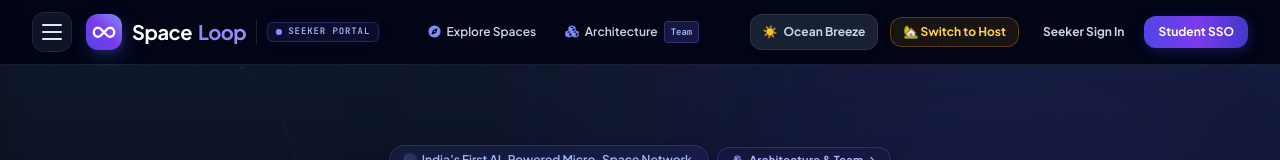
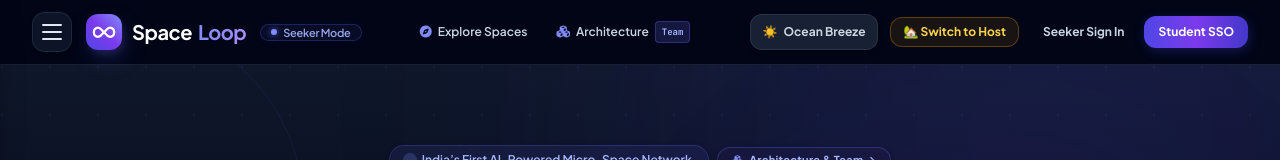
Before and after one commit to kanishksingh-01/spaceloop, a React (Vite) app in the folder frontend/: page / in a window 1280 px wide. Shown: the top 160 px of the page. Built offline with nearby package versions, Linux system fonts and the light colour scheme; no server answers.

Commit message:
style(header): refine portal indicator into compact native Host Mode pill

```diff
--- a/frontend/src/components/common/Header.tsx
+++ b/frontend/src/components/common/Header.tsx
@@ -89,28 +89,25 @@ export const Header: React.FC<HeaderProps> = ({
             </div>
           </button>
 
-          {/* Portal Mode Indicator */}
-          <div className="hidden sm:flex items-center h-6 pl-2.5 border-l border-slate-800/80">
+          {/* Compact Native Portal Mode Indicator */}
+          <div className="hidden sm:flex items-center ml-1">
             <span
-              className={`inline-flex items-center gap-1.5 px-2 py-0.5 rounded-md text-[9px] font-mono tracking-widest font-semibold uppercase border select-none transition-colors duration-200 ${
+              className={`inline-flex items-center gap-1.5 px-2.5 py-0.5 rounded-full text-[11px] font-semibold tracking-tight border select-none transition-all duration-200 ${
                 isHostPortal
-                  ? 'bg-amber-500/10 text-amber-300 border-amber-500/25 shadow-[0_0_10px_rgba(245,158,11,0.08)]'
-                  : 'bg-indigo-500/10 text-indigo-300 border-indigo-500/25 shadow-[0_0_10px_rgba(99,102,241,0.08)]'
+                  ? 'bg-amber-500/[0.08] text-amber-300/90 border-amber-500/25 shadow-[0_0_10px_rgba(245,158,11,0.06)]'
+                  : 'bg-indigo-500/[0.08] text-indigo-300/90 border-indigo-500/25 shadow-[0_0_10px_rgba(99,102,241,0.06)]'
               }`}
             >
-              <span className="relative flex h-1.5 w-1.5">
-                <span
-                  className={`animate-ping absolute inline-flex h-full w-full rounded-full opacity-60 ${
-                    isHostPortal ? 'bg-amber-400' : 'bg-indigo-400'
-                  }`}
-                />
-                <span
-                  className={`relative inline-flex rounded-full h-1.5 w-1.5 ${
-                    isHostPortal ? 'bg-amber-400' : 'bg-indigo-400'
-                  }`}
-                />
+              <span
+                className={`w-1.5 h-1.5 rounded-full shrink-0 ${
+                  isHostPortal
+                    ? 'bg-amber-400 shadow-[0_0_6px_rgba(245,158,11,0.9)]'
+                    : 'bg-indigo-400 shadow-[0_0_6px_rgba(99,102,241,0.9)]'
+                }`}
+              />
+              <span className="leading-none">
+                {isHostPortal ? 'Host Mode' : 'Seeker Mode'}
               </span>
-              <span>{isHostPortal ? t('nav.hostPortal') : t('nav.seekerPortal')}</span>
             </span>
           </div>
         </div>
```
